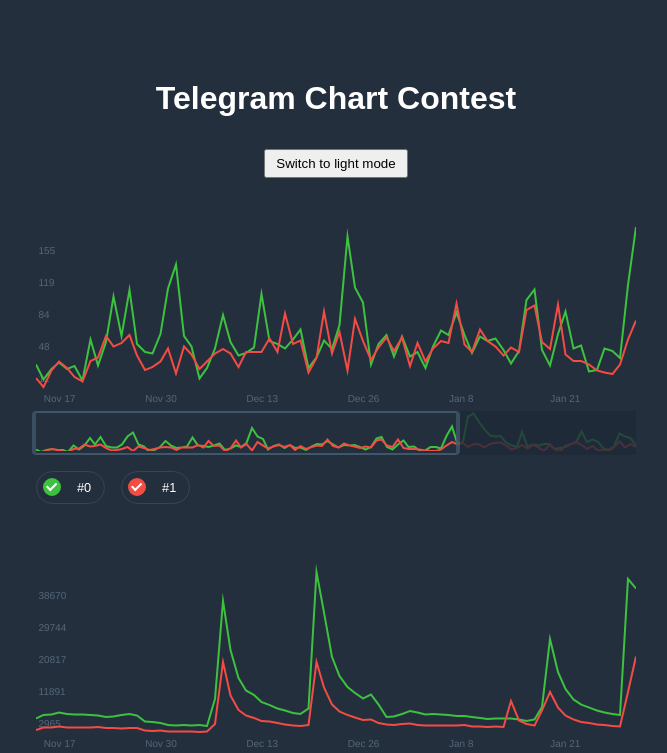
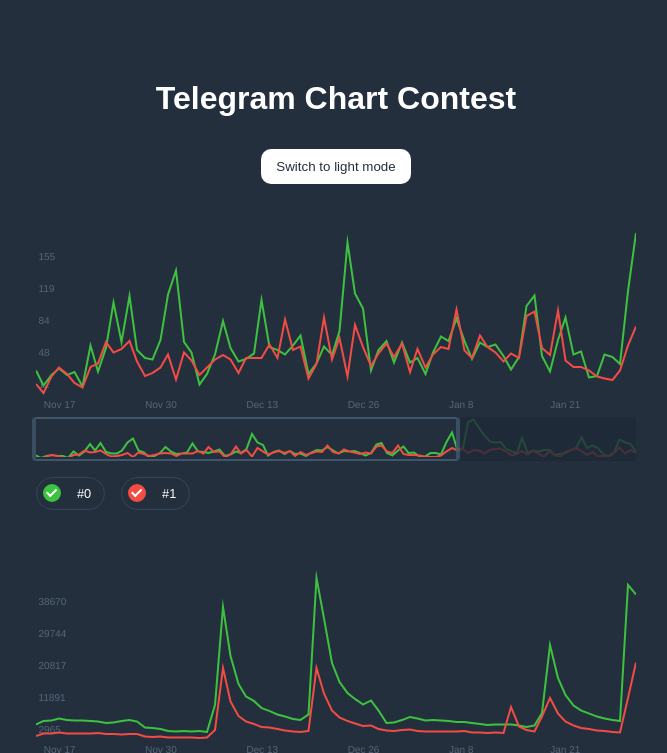
Before and after one commit to grokhotun/telegram-chart-contest, a website built with webpack: page src/index.html in a window 1280 px wide. Both pictures are taken after a click on the button "Switch to dark mode". Shown: the top 753 px of the page, without its empty margins (304-971 px from the left). Built offline with nearby package versions, Linux system fonts and the light colour scheme.

Commit message:
working on switching theme logic #4

```diff
--- a/src/index.ts
+++ b/src/index.ts
@@ -54,6 +54,7 @@
   const v = buttonText[key];
 
   document.body.classList.toggle('dark-mode');
+  e.target.classList.toggle('dark-mode');
   e.target.textContent = v.text;
   e.target.setAttribute('data-theme', v.value);
 
--- a/src/styles.scss
+++ b/src/styles.scss
@@ -20,6 +20,11 @@
 
     .title {
       color: #fff;
+    }
+
+    .theme-toggler {
+      color: #242f3e;
+      background-color: #fff;
     }
   }
 }
@@ -234,8 +239,15 @@
 }
 
 .theme-toggler {
-  padding: 5px 10px;
+  box-shadow: none;
+  border: none;
+  color: #fff;
+  background-color: #242f3e;
+  padding: 10px 15px;
+  border-radius: 10px;
   margin-bottom: 1em;
+  transition: color 0.5 ease-in-out;
+  transition: background-color 0.5 ease-in-out;
 }
 
 @keyframes pulse {
--- a/src/theme/index.ts
+++ b/src/theme/index.ts
@@ -12,7 +12,7 @@
     checkboxColor: '#000',
     tooltipBackground: '#fff',
     tooltipBorder: '#dfe6eb',
-    tooltipShadow: '1px 1px 1px rgba(0, 0, 0, .05)',
+    tooltipShadow: '1px 1px 1px rgba(0, 0, 0, 0.05)',
     tooltipTextColor: '#000',
   },
   dark: {
@@ -28,7 +28,7 @@
     checkboxColor: '#fff',
     tooltipBackground: '#253241',
     tooltipBorder: '#253241',
-    tooltipShadow: '1px 1px 1px rgba(0, 0, 0, .5)',
+    tooltipShadow: '1px 1px 1px rgba(0, 0, 0, 0.3)',
     tooltipTextColor: '#fff',
   },
 };
```
